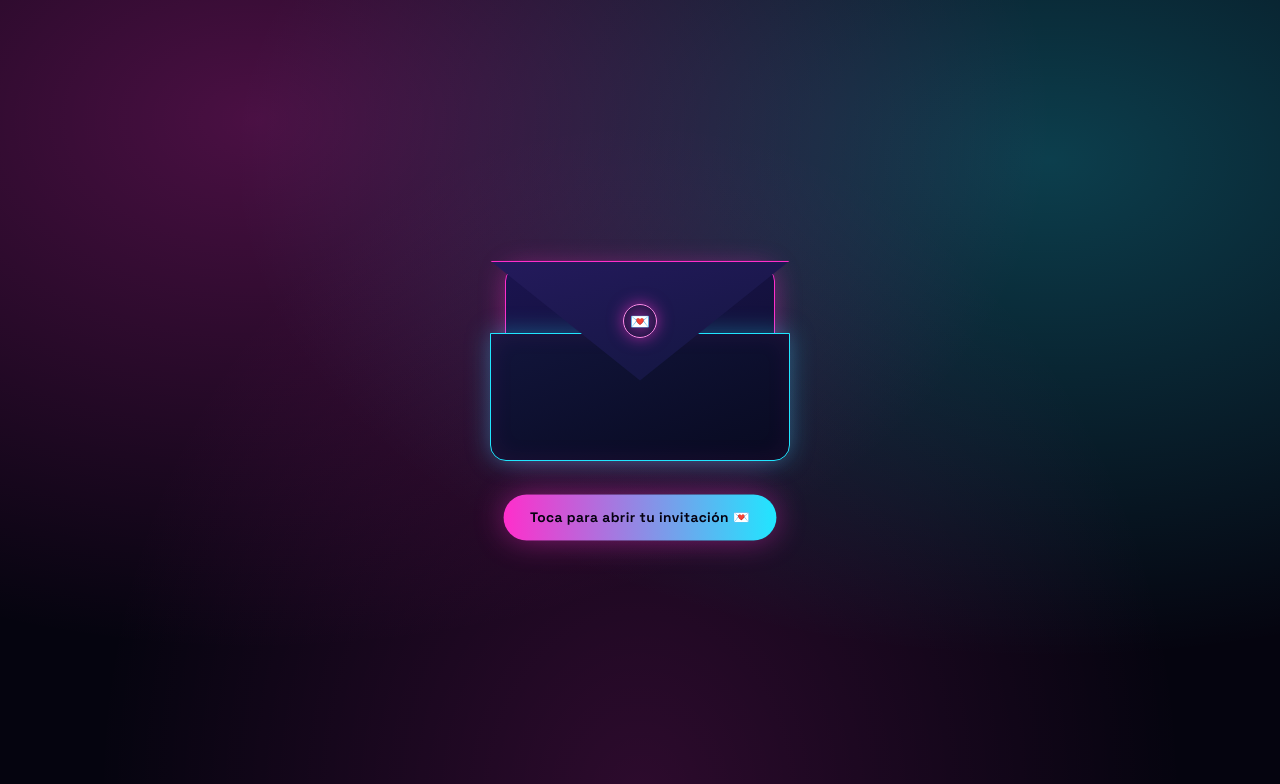
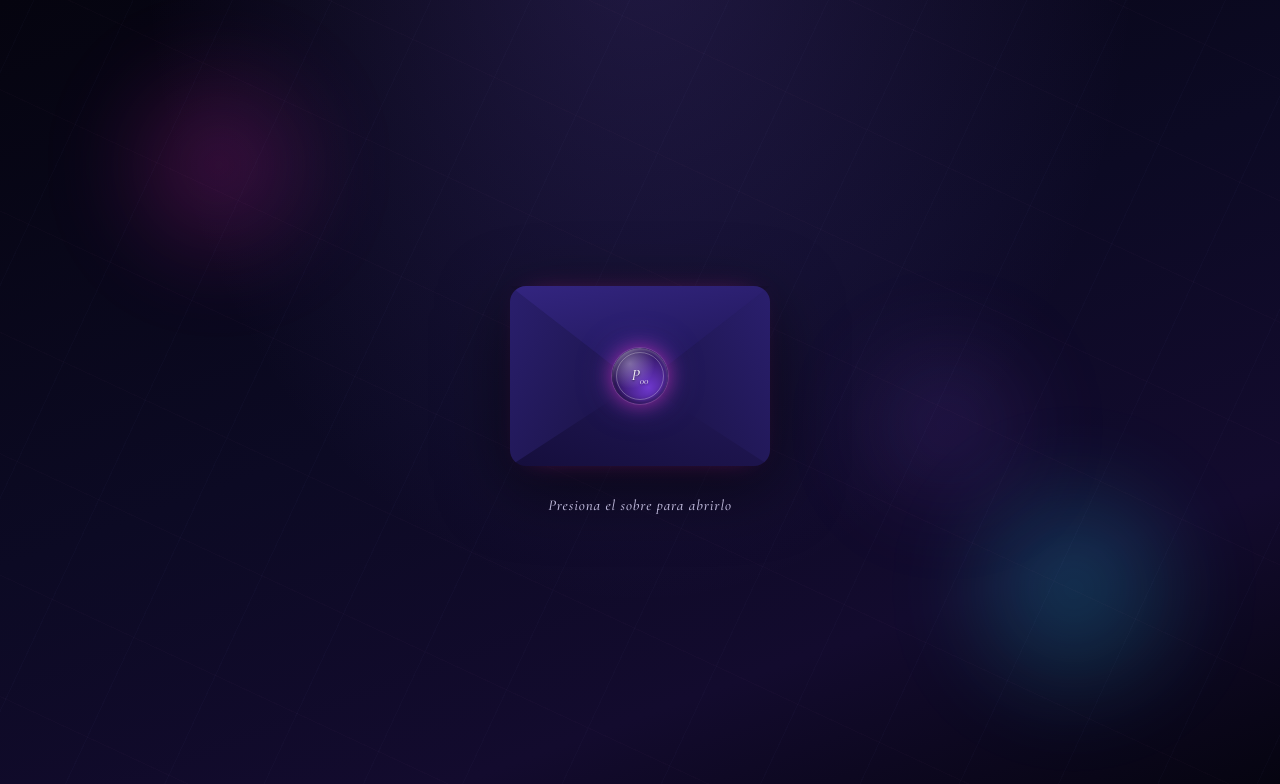
Before and after one commit to ari-beep/Ex-Alumnos, a plain HTML site: page index.html in a window 1280 px wide. Shown: the top 784 px of the page. Drawn offline with nearby package versions, Linux system fonts and the light colour scheme; no server answers.

Commit message:
sobrefinal

```diff
--- a/index.html
+++ b/index.html
@@ -22,27 +22,40 @@
 
 <link rel="preconnect" href="https://fonts.googleapis.com">
 <link rel="preconnect" href="https://fonts.gstatic.com" crossorigin>
-<link href="https://fonts.googleapis.com/css2?family=Space+Grotesk:wght@500;600;700&family=Inter:wght@400;500;600;700&family=Caveat:wght@600;700&family=Kalam:wght@400;700&family=Shadows+Into+Light&display=swap" rel="stylesheet">
+<link href="https://fonts.googleapis.com/css2?family=Space+Grotesk:wght@500;600;700&family=Inter:wght@400;500;600;700&family=Caveat:wght@600;700&family=Kalam:wght@400;700&family=Shadows+Into+Light&family=Cormorant+Garamond:ital,wght@0,500;1,400;1,500&display=swap" rel="stylesheet">
 <link rel="stylesheet" href="style.css">
 </head>
 <body>
 
 <!-- SOBRE VIRTUAL DE INTRODUCCIÓN -->
 <div class="envelope-intro" id="envelopeIntro">
+
+  <div class="envelope-glow envelope-glow--1" aria-hidden="true"></div>
+  <div class="envelope-glow envelope-glow--2" aria-hidden="true"></div>
+  <div class="envelope-glow envelope-glow--3" aria-hidden="true"></div>
+  <div class="envelope-lines" aria-hidden="true"></div>
+
   <div class="envelope-stage" id="envelopeStage" role="button" tabindex="0" aria-label="Abrir invitación">
     <div class="envelope">
       <div class="envelope-card" id="envelopeCard">
         <p class="envelope-card-eyebrow">Promo 2000</p>
         <p class="envelope-card-title">¡Estás invitado!</p>
-        <p class="envelope-card-sub">Fiesta de Ex-alumnos<br>San Rafael 2026</p>
+        <p class="envelope-card-sub">Fiesta de Expromociones<br>San Rafael 2026</p>
       </div>
-      <div class="envelope-pocket"></div>
-      <div class="envelope-flap" id="envelopeFlap">
-        <span class="envelope-seal" aria-hidden="true">💌</span>
-      </div>
+
+      <div class="envelope-flap envelope-flap--bottom"></div>
+      <div class="envelope-flap envelope-flap--left"></div>
+      <div class="envelope-flap envelope-flap--right"></div>
+      <div class="envelope-flap envelope-flap--top" id="envelopeFlap"></div>
+
+      <button type="button" class="envelope-seal" id="envelopeSeal" aria-label="Abrir invitación">
+        <span class="envelope-seal-ring"></span>
+        <span class="envelope-seal-monogram">P<em>00</em></span>
+      </button>
     </div>
   </div>
-  <button type="button" class="envelope-cta" id="envelopeCta">Toca para abrir tu invitación 💌</button>
+
+  <button type="button" class="envelope-hint" id="envelopeHint">Presiona el sobre para abrirlo</button>
 </div>
 
 <!-- REPRODUCTOR DE MÚSICA (sticky, arriba de todo) -->
--- a/style.css
+++ b/style.css
@@ -1001,42 +1001,86 @@ body.intro-lock{overflow:hidden;height:100vh;}
   flex-direction:column;
   align-items:center;
   justify-content:center;
-  gap:34px;
+  gap:30px;
   padding:24px;
+  overflow:hidden;
   background:
-    radial-gradient(ellipse at 20% 15%, rgba(255,46,203,.28), transparent 55%),
-    radial-gradient(ellipse at 82% 20%, rgba(32,230,255,.26), transparent 55%),
-    radial-gradient(ellipse at 50% 100%, rgba(255,46,203,.16), transparent 60%),
-    #05040f;
+    radial-gradient(ellipse at 50% -10%, rgba(120,90,220,.22), transparent 55%),
+    linear-gradient(160deg, #05040f 0%, #0c0a24 45%, #130b2e 75%, #05040f 100%);
   transition:opacity .55s ease;
 }
 .envelope-intro[hidden]{display:none;}
 .envelope-intro.fade-out{opacity:0;pointer-events:none;}
 
+/* luces flotantes difuminadas, en vez de flores/hojas */
+.envelope-glow{
+  position:absolute;
+  border-radius:50%;
+  filter:blur(46px);
+  opacity:.55;
+  pointer-events:none;
+  animation:envelopeFloat 9s ease-in-out infinite;
+}
+.envelope-glow--1{
+  width:220px;height:220px;
+  top:8%;left:8%;
+  background:radial-gradient(circle, rgba(255,46,203,.55), transparent 70%);
+  animation-delay:0s;
+}
+.envelope-glow--2{
+  width:260px;height:260px;
+  bottom:10%;right:6%;
+  background:radial-gradient(circle, rgba(32,230,255,.5), transparent 70%);
+  animation-delay:-3s;
+}
+.envelope-glow--3{
+  width:180px;height:180px;
+  top:44%;right:20%;
+  background:radial-gradient(circle, rgba(150,90,255,.45), transparent 70%);
+  animation-delay:-6s;
+}
+@keyframes envelopeFloat{
+  0%, 100%{transform:translate(0,0) scale(1);}
+  50%{transform:translate(14px,-18px) scale(1.08);}
+}
+
+/* líneas finas de fondo, muy sutiles */
+.envelope-lines{
+  position:absolute;
+  inset:-10%;
+  pointer-events:none;
+  opacity:.5;
+  background:
+    repeating-linear-gradient(115deg, rgba(150,160,255,.05) 0 1px, transparent 1px 90px),
+    repeating-linear-gradient(25deg, rgba(255,150,230,.04) 0 1px, transparent 1px 110px);
+}
+
 .envelope-stage{
   position:relative;
-  width:min(78vw, 300px);
-  height:min(52vw, 200px);
+  width:min(70vw, 260px);
+  height:min(48vw, 180px);
   cursor:pointer;
-  perspective:900px;
+  perspective:1000px;
+  z-index:1;
 }
-.envelope-stage:focus-visible{outline:2px solid var(--blue);outline-offset:6px;border-radius:14px;}
+.envelope-stage:focus-visible{outline:2px solid var(--blue);outline-offset:10px;border-radius:14px;}
 
 .envelope{
   position:relative;
   width:100%;
   height:100%;
+  filter:drop-shadow(0 18px 34px rgba(0,0,0,.55));
 }
 
 /* la "tarjeta" que vive dentro del sobre y sale deslizándose hacia arriba */
 .envelope-card{
   position:absolute;
-  inset:6px 5%;
+  inset:8px 6%;
   z-index:1;
-  border-radius:14px;
+  border-radius:12px;
   background:linear-gradient(160deg,#1b1450,#0c0e28);
-  border:1.5px solid var(--pink);
-  box-shadow:0 0 26px rgba(255,46,203,.4);
+  border:1px solid rgba(255,46,203,.55);
+  box-shadow:0 0 26px rgba(255,46,203,.35);
   display:flex;
   flex-direction:column;
   align-items:center;
@@ -1044,11 +1088,10 @@ body.intro-lock{overflow:hidden;height:100vh;}
   text-align:center;
   padding:14px;
   transform:translateY(0);
-  opacity:1;
   transition:transform .8s cubic-bezier(.2,.8,.2,1), box-shadow .8s ease;
 }
 .envelope-card.card-open{
-  transform:translateY(-190%) scale(1.04);
+  transform:translateY(-210%) scale(1.04);
   box-shadow:0 0 40px rgba(255,46,203,.6);
 }
 .envelope-card-eyebrow{
@@ -1061,89 +1104,138 @@ body.intro-lock{overflow:hidden;height:100vh;}
 }
 .envelope-card-title{
   margin:0 0 6px;
-  font-family:var(--font-display);
-  font-weight:700;
-  font-size:19px;
+  font-family:'Cormorant Garamond', serif;
+  font-style:italic;
+  font-weight:500;
+  font-size:22px;
   color:var(--ink);
   text-shadow:0 0 16px rgba(255,46,203,.5);
 }
 .envelope-card-sub{
   margin:0;
-  font-size:11.5px;
+  font-size:11px;
   line-height:1.4;
+  letter-spacing:.02em;
   color:var(--ink-dim);
 }
 
-/* el cuerpo/bolsillo inferior del sobre, fijo, no se mueve */
-.envelope-pocket{
+/* Las 4 solapas de papel que convergen en el centro, donde va el sello */
+.envelope-flap{
   position:absolute;
+  transition:transform .75s cubic-bezier(.32,.72,.28,1), filter .75s ease;
+}
+.envelope-flap--bottom{
   left:0;right:0;bottom:0;
-  height:64%;
+  height:52%;
   z-index:2;
-  background:linear-gradient(160deg,#12153c,#080a20);
-  border:1.5px solid var(--blue);
+  clip-path:polygon(0 100%, 100% 100%, 50% 0%);
+  background:linear-gradient(200deg,#241a5c,#150e3c);
   border-radius:0 0 16px 16px;
-  box-shadow:0 0 24px rgba(32,230,255,.35), inset 0 0 24px rgba(255,46,203,.08);
+}
+.envelope-flap--left{
+  left:0;top:0;bottom:0;
+  width:53%;
+  z-index:3;
+  clip-path:polygon(0 0, 0 100%, 100% 50%);
+  background:linear-gradient(120deg,#2a1f6e,#181140);
+  border-radius:16px 0 0 16px;
+}
+.envelope-flap--right{
+  right:0;top:0;bottom:0;
+  width:53%;
+  z-index:3;
+  clip-path:polygon(100% 0, 100% 100%, 0 50%);
+  background:linear-gradient(240deg,#2a1f6e,#181140);
+  border-radius:0 16px 16px 0;
+}
+.envelope-flap--top{
+  left:0;right:0;top:0;
+  height:56%;
+  z-index:4;
+  clip-path:polygon(0 0, 100% 0, 50% 100%);
+  background:linear-gradient(170deg,#332580,#1c1450);
+  border-radius:16px 16px 0 0;
+  transform-origin:top center;
+  transform:rotateX(0deg);
+  filter:drop-shadow(0 8px 16px rgba(0,0,0,.4));
+}
+.envelope-flap--top.flap-open{
+  transform:rotateX(-165deg);
+  filter:drop-shadow(0 2px 6px rgba(0,0,0,.15));
 }
 
-/* la solapa de arriba: se abre girando hacia atrás sobre su borde superior */
-.envelope-flap{
+/* Sello de lacre central: es el "botón" de apertura */
+.envelope-seal{
   position:absolute;
-  top:0;left:0;
-  width:100%;
-  height:60%;
-  z-index:3;
-  clip-path:polygon(0 0, 100% 0, 50% 100%);
-  background:linear-gradient(165deg,#241a5c,#12163f);
-  border-top:1.5px solid var(--pink);
-  filter:drop-shadow(0 6px 14px rgba(255,46,203,.45));
-  transform-origin:top center;
-  transform:rotateX(0deg);
-  transition:transform .7s cubic-bezier(.32,.72,.28,1), filter .7s ease;
-  display:flex;
-  align-items:flex-start;
-  justify-content:center;
+  top:50%;left:50%;
+  transform:translate(-50%,-50%);
+  z-index:5;
+  width:56px;height:56px;
+  border:none;
+  border-radius:50%;
+  padding:0;
+  cursor:pointer;
+  display:flex;align-items:center;justify-content:center;
+  background:
+    radial-gradient(circle at 32% 28%, rgba(255,255,255,.35), transparent 45%),
+    radial-gradient(circle at 65% 70%, rgba(120,60,220,.9), rgba(45,20,90,.95) 70%);
+  box-shadow:
+    0 0 0 1px rgba(255,255,255,.12),
+    0 0 18px rgba(255,46,203,.55),
+    0 0 34px rgba(120,90,255,.35),
+    inset 0 2px 3px rgba(255,255,255,.25),
+    inset 0 -3px 5px rgba(0,0,0,.4);
+  transition:transform .2s ease, box-shadow .4s ease;
+  animation:sealPulse 2.4s ease-in-out infinite;
 }
-.envelope-flap.flap-open{
-  transform:rotateX(-165deg);
-  filter:drop-shadow(0 2px 6px rgba(255,46,203,.15));
+.envelope-seal:hover, .envelope-seal:focus-visible{transform:translate(-50%,-50%) scale(1.06);}
+.envelope-seal:active{transform:translate(-50%,-50%) scale(.95);}
+.envelope-seal-ring{
+  position:absolute;
+  inset:4px;
+  border-radius:50%;
+  border:1px solid rgba(255,255,255,.28);
 }
-.envelope-seal{
-  margin-top:14%;
-  width:34px;height:34px;
-  border-radius:50%;
-  background:radial-gradient(circle, rgba(255,46,203,.35), rgba(15,19,56,.9));
-  border:1px solid var(--pink-soft);
-  display:flex;align-items:center;justify-content:center;
+.envelope-seal-monogram{
+  position:relative;
+  font-family:'Cormorant Garamond', serif;
+  font-style:italic;
+  font-weight:500;
   font-size:16px;
-  box-shadow:0 0 16px rgba(255,46,203,.6);
+  color:rgba(255,255,255,.92);
+  text-shadow:0 1px 2px rgba(0,0,0,.5);
 }
+.envelope-seal-monogram em{font-style:italic;font-size:10px;vertical-align:sub;opacity:.85;}
+@keyframes sealPulse{
+  0%, 100%{box-shadow:0 0 0 1px rgba(255,255,255,.12), 0 0 18px rgba(255,46,203,.5), 0 0 34px rgba(120,90,255,.3), inset 0 2px 3px rgba(255,255,255,.25), inset 0 -3px 5px rgba(0,0,0,.4);}
+  50%{box-shadow:0 0 0 1px rgba(255,255,255,.16), 0 0 26px rgba(255,46,203,.75), 0 0 46px rgba(120,90,255,.5), inset 0 2px 3px rgba(255,255,255,.3), inset 0 -3px 5px rgba(0,0,0,.4);}
+}
+.envelope-intro.opening .envelope-seal{animation:none;}
 
-.envelope-cta{
+/* Texto fino y elegante debajo del sobre (sin botón alargado) */
+.envelope-hint{
+  position:relative;
+  z-index:1;
   border:none;
-  border-radius:999px;
-  padding:14px 26px;
-  font-family:var(--font-display);
-  font-weight:700;
-  font-size:13.5px;
-  letter-spacing:.03em;
-  color:#050110;
-  background:linear-gradient(90deg,var(--pink),var(--blue));
-  box-shadow:0 0 30px rgba(255,46,203,.4);
-  animation:envelopePulse 1.8s ease-in-out infinite;
-  transition:opacity .3s, transform .3s;
+  background:none;
+  padding:0;
+  font-family:'Cormorant Garamond', serif;
+  font-style:italic;
+  font-weight:500;
+  font-size:15px;
+  letter-spacing:.06em;
+  color:rgba(226,220,255,.85);
+  cursor:pointer;
+  animation:hintBreathe 2.6s ease-in-out infinite;
+  transition:opacity .3s;
 }
-.envelope-intro.opening .envelope-cta{
-  opacity:0;
-  transform:translateY(8px);
-  pointer-events:none;
-}
-@keyframes envelopePulse{
-  0%, 100%{transform:scale(1);box-shadow:0 0 24px rgba(255,46,203,.35);}
-  50%{transform:scale(1.045);box-shadow:0 0 38px rgba(255,46,203,.55);}
+.envelope-intro.opening .envelope-hint{opacity:0;pointer-events:none;}
+@keyframes hintBreathe{
+  0%, 100%{opacity:.65;}
+  50%{opacity:1;}
 }
 
 @media (prefers-reduced-motion: reduce){
-  .envelope-cta{animation:none;}
-  .envelope-flap, .envelope-card{transition-duration:.01ms;}
+  .envelope-hint, .envelope-seal, .envelope-glow{animation:none;}
+  .envelope-flap--top, .envelope-card{transition-duration:.01ms;}
 }
```
Also changed, not shown: script.js (+7 -3 lines), 1 other file.
